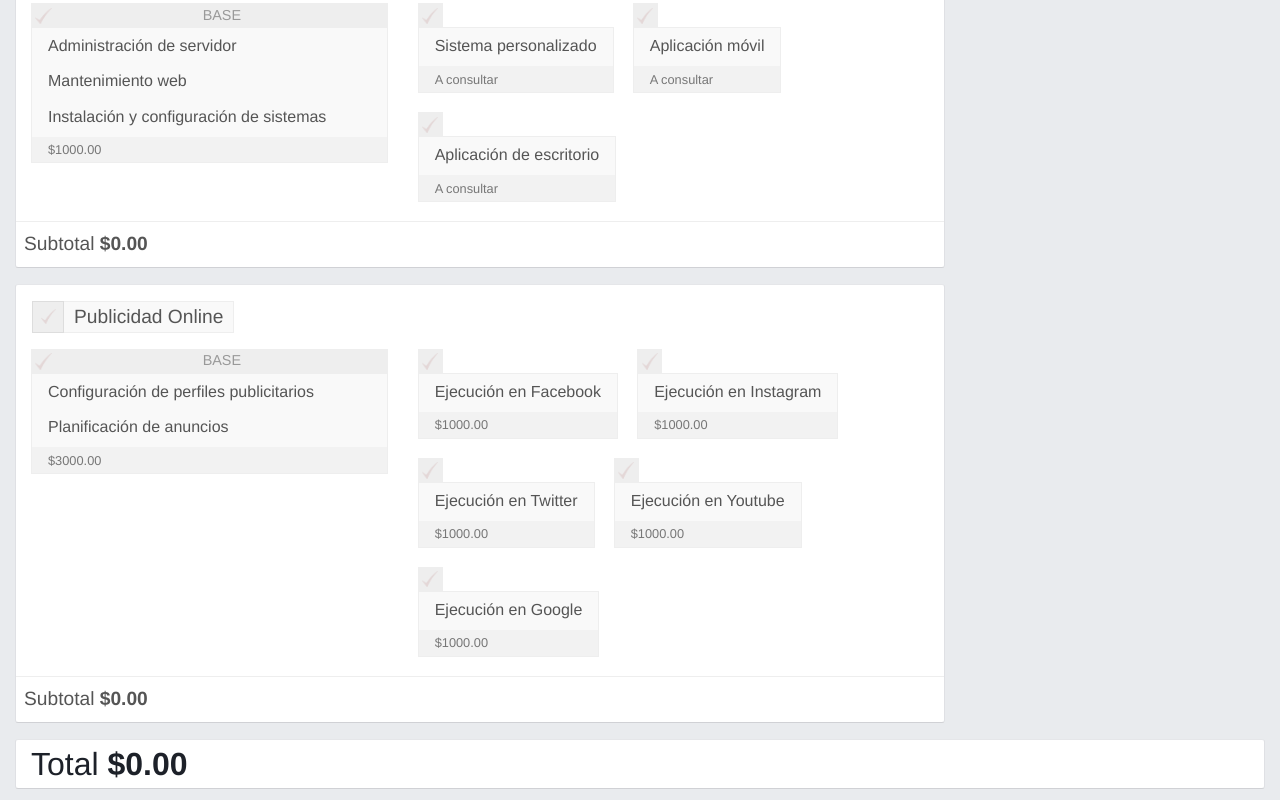
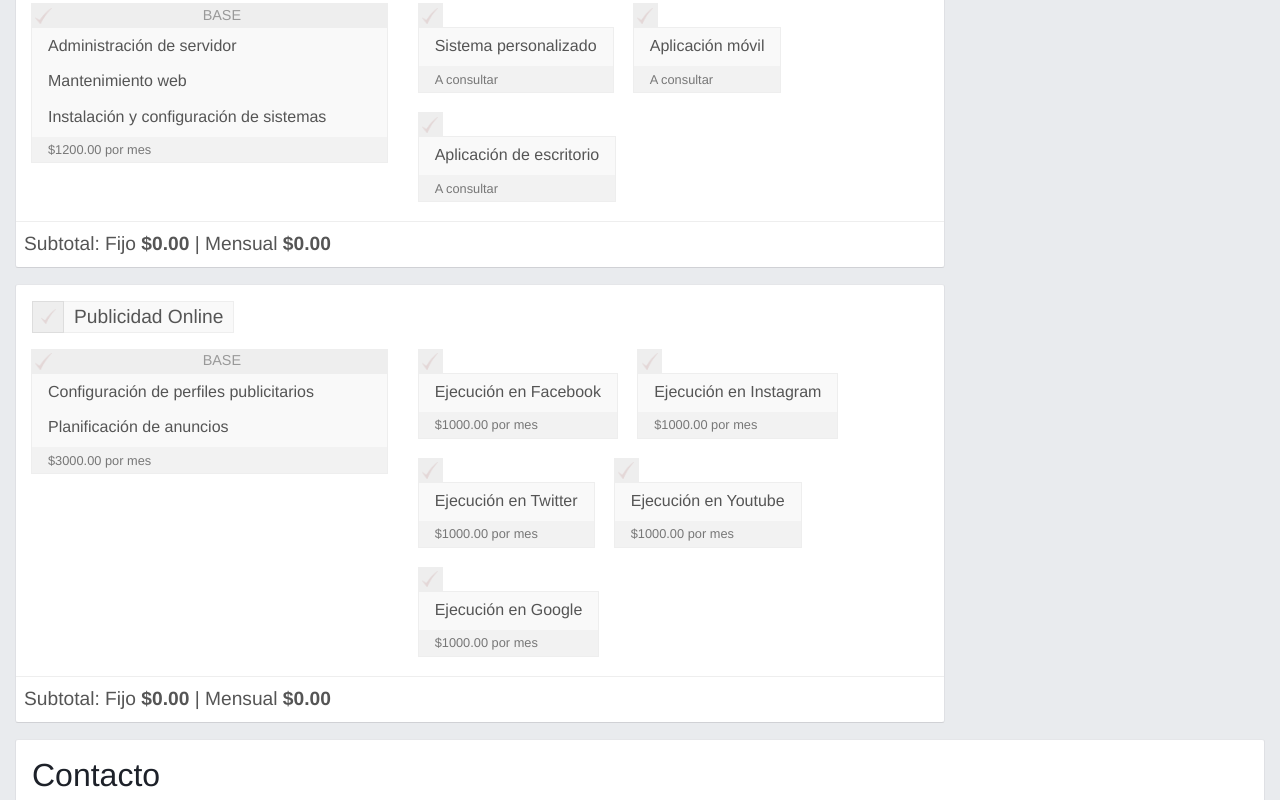
Before and after one commit to aboglioli/presupuestador, an Angular app: page / in a window 1280 px wide. Shown: the part 1700-2500 px from the top of the page. Built offline with nearby package versions, Linux system fonts and the light colour scheme.

Commit message:
Add priceType to Item to distingish between 'fixed' and 'montlhy' price

```diff
--- a/src/app/app.component.html
+++ b/src/app/app.component.html
@@ -4,18 +4,6 @@
   </header>
 
   <app-services [services]="services"></app-services>
-
-  <div class="panel panel-total">
-    <div class="body">
-      <div class="container-fluid">
-        <div class="row">
-          <div class="col">
-            Total <span class="total">${{total(services).toFixed(2)}}</span>
-          </div>
-        </div>
-      </div>
-    </div>
-  </div>
 
   <app-contact
     (contactData)="contactData = $event"
--- a/src/app/app.component.scss
+++ b/src/app/app.component.scss
@@ -1,6 +1,6 @@
 .panel-total {
   .body {
-    font-size: 2rem;
+    font-size: 1rem;
 
     .total {
       font-weight: bold;
--- a/src/app/app.component.ts
+++ b/src/app/app.component.ts
@@ -25,46 +25,46 @@ export class AppComponent implements OnInit {
       {
         title: 'Web',
         items: [
-          {title: ['UX/UI', 'SEO', 'Servidor y dominio'], price: 4000},
-          {title: ['Landing page'], price: 0.0},
-          {title: ['Web personalizada'], price: 0.0},
-          {title: ['E-commerce'], price: 0.0},
+          {title: ['UX/UI', 'SEO', 'Servidor y dominio'], price: 4000, priceType: 'monthly'},
+          {title: ['Landing page'], price: 4000.0, priceType: 'fixed'},
+          {title: ['Web personalizada'], price: 6000.0, priceType: 'fixed'},
+          {title: ['E-commerce'], price: 20000.0, priceType: 'fixed'},
         ]
       },
       {
         title: 'Marketing',
         items: [
-          {title: ['Análsis de mercado', 'Análisis de competencia', 'Análisis de público objetivo', 'Segmentación y posicionamiento', 'Definición de plan estratégico', ], price: 2000},
-          {title: ['Asesoría de Marketing Digital'], price: 0.0},
-          {title: ['Marketing en punto de venta'], price: 0.0}
+          {title: ['Análsis de mercado', 'Análisis de competencia', 'Análisis de público objetivo', 'Segmentación y posicionamiento', 'Definición de plan estratégico', ], price: 2000, priceType: 'monthly'},
+          {title: ['Asesoría de Marketing Digital'], price: 2000.0, priceType: 'fixed'},
+          {title: ['Marketing en punto de venta'], price: 2000.0, priceType: 'monthly'}
         ]
       },
       {
         title: 'Diseño',
         items: [
-          {title: ['Identidad e Imagen Corporativa', 'Manual de Marca'], price: 4000},
-          {title: ['Papelería comercial'], price: 0.0},
-          {title: ['Cartelería'], price: 0.0},
-          {title: ['Merchandising'], price: 0.0},
-          {title: ['Diseño de punto de venta'], price: 0.0},
-          {title: ['Banners'], price: 0.0},
-          {title: ['Diseño de revistas, folletos y diarios'], price: 0.0},
+          {title: ['Identidad e Imagen Corporativa', 'Manual de Marca'], price: 4000, priceType: 'fixed'},
+          {title: ['Papelería comercial'], price: 500.0, priceType: 'fixed'},
+          {title: ['Cartelería'], price: 500.0, priceType: 'fixed'},
+          {title: ['Merchandising'], price: 1000.0, priceType: 'fixed'},
+          {title: ['Diseño de punto de venta'], price: 1500.0, priceType: 'fixed'},
+          {title: ['Banners'], price: 350.0, priceType: 'fixed'},
+          {title: ['Diseño de revistas, folletos y diarios'], price: 500.0, priceType: 'fixed'},
         ]
       },
       {
         title: 'Redes Sociales',
         items: [
-          {title: ['Configuración de cuentas', 'Atención al cliente', 'Generación de base de datos', 'Gestión de Facebook', 'Generación de contenido'], price: 4000},
-          {title: ['Gestión de Instagram'], price: 1000},
-          {title: ['Gestión de Twitter'], price: 1000},
-          {title: ['Gestión de Youtube'], price: 1000},
-          {title: ['Diseño de flyers'], price: 1000},
+          {title: ['Configuración de cuentas', 'Atención al cliente', 'Generación de base de datos', 'Gestión de Facebook', 'Generación de contenido'], price: 4000, priceType: 'monthly'},
+          {title: ['Gestión de Instagram'], price: 1000, priceType: 'monthly'},
+          {title: ['Gestión de Twitter'], price: 1000, priceType: 'monthly'},
+          {title: ['Gestión de Youtube'], price: 1000, priceType: 'monthly'},
+          {title: ['Diseño de flyers'], price: 1000, priceType: 'monthly'},
         ]
       },
       {
         title: 'Desarrollo/Sistemas',
         items: [
-          {title: ['Administración de servidor', 'Mantenimiento web', 'Instalación y configuración de sistemas', ], price: 1000},
+          {title: ['Administración de servidor', 'Mantenimiento web', 'Instalación y configuración de sistemas', ], price: 1200, priceType: 'monthly'},
           {title: ['Sistema personalizado']},
           {title: ['Aplicación móvil']},
           {title: ['Aplicación de escritorio']}
@@ -73,12 +73,12 @@ export class AppComponent implements OnInit {
       {
         title: 'Publicidad Online',
         items: [
-          {title: ['Configuración de perfiles publicitarios', 'Planificación de anuncios'], price: 3000},
-          {title: ['Ejecución en Facebook'], price: 1000},
-          {title: ['Ejecución en Instagram'], price: 1000},
-          {title: ['Ejecución en Twitter'], price: 1000},
-          {title: ['Ejecución en Youtube'], price: 1000},
-          {title: ['Ejecución en Google'], price: 1000},
+          {title: ['Configuración de perfiles publicitarios', 'Planificación de anuncios'], price: 3000, priceType: 'monthly'},
+          {title: ['Ejecución en Facebook'], price: 1000, priceType: 'monthly'},
+          {title: ['Ejecución en Instagram'], price: 1000, priceType: 'monthly'},
+          {title: ['Ejecución en Twitter'], price: 1000, priceType: 'monthly'},
+          {title: ['Ejecución en Youtube'], price: 1000, priceType: 'monthly'},
+          {title: ['Ejecución en Google'], price: 1000, priceType: 'monthly'},
         ]
       }
     ];
@@ -88,7 +88,7 @@ export class AppComponent implements OnInit {
     const services = selectedServices(this.services)
       .reduce((obj, service) => {
         const serviceItems = service.items.reduce((obj, item) => {
-          const itemPrice = item.price !== undefined ? `\$ ${item.price.toFixed(2)}` : 'A consultar';
+          const itemPrice = item.price !== undefined ? `\$ ${item.price.toFixed(2)} (${item.priceType === 'fixed' ? 'Fijo' : 'Mensual'})` : 'A consultar';
           obj[item.title.join(', ')] = itemPrice;
           return obj;
         }, {});
@@ -101,7 +101,10 @@ export class AppComponent implements OnInit {
     const data = {
       contact: this.contactData,
       services,
-      total: `\$ ${servicesTotal.toFixed(2)}`
+      total: {
+        fixed: `\$ ${servicesTotal.fixed.toFixed(2)}`,
+        monthly: `\$ ${servicesTotal.monthly.toFixed(2)}`
+      }
     };
 
     this.http.post('https://ideenegocios.com.ar:3001/idee-negocios', data)
--- a/src/app/models.ts
+++ b/src/app/models.ts
@@ -1,6 +1,7 @@
 export interface Item {
   title: string[];
   price?: number;
+  priceType?: 'fixed' | 'monthly';
   selected?: boolean;
 }
 
--- a/src/app/service-item.component.html
+++ b/src/app/service-item.component.html
@@ -10,7 +10,9 @@
 
   <div class="right" [class.selected]="item.selected">
     <h3 *ngFor="let title of item.title" class="title">{{title}}</h3>
-    <span *ngIf="item.price !== undefined; else noPrice" class="price">${{item.price.toFixed(2)}}</span>
+    <span *ngIf="item.price !== undefined; else noPrice" class="price">
+      ${{item.price.toFixed(2)}} <span *ngIf="item.priceType === 'monthly'">por mes</span>
+    </span>
     <ng-template #noPrice><span class="price">A consultar</span></ng-template>
   </div>
 </div>
--- a/src/app/service.component.html
+++ b/src/app/service.component.html
@@ -24,6 +24,6 @@
   </div>
 
   <div class="footer">
-    Subtotal <span class="subtotal">${{subtotal(service.items).toFixed(2)}}</span>
+    Subtotal: Fijo <span class="subtotal">${{subtotal(service.items).fixed.toFixed(2)}}</span> | Mensual <span class="subtotal">${{subtotal(service.items).monthly.toFixed(2)}}</span>
   </div>
 </div>
--- a/src/app/total.component.html
+++ b/src/app/total.component.html
@@ -17,6 +17,6 @@
     </div>
   </div>
   <div class="footer">
-    Total <span class="total">${{total().toFixed(2)}}</span>
+    Total: Fijo <span class="total">${{total().fixed.toFixed(2)}}</span> | Mensual <span class="total">${{total().monthly.toFixed(2)}}</span>
   </div>
 </div>
--- a/src/app/utils.ts
+++ b/src/app/utils.ts
@@ -13,18 +13,26 @@ export function selectedServices(services: Service[]) {
     .filter(service => service.items.length > 0);
 }
 
-export function subtotal(items: Item[]) {
+export function subtotal(items: Item[]): {fixed: number, monthly: number} {
   return items.reduce((price, item) => {
     if(item.selected && typeof item.price === 'number') {
-      return price + item.price;
+      return {
+        fixed: item.priceType === 'fixed' ? price.fixed + item.price : price.fixed,
+        monthly: item.priceType === 'monthly' ? price.monthly + item.price : price.monthly
+      };
     }
 
     return price;
-  }, 0);
+  }, {fixed: 0.0, monthly: 0.0});
 }
 
-export function total(services: Service[]) {
-  return services.reduce((price, service) => {
-    return price + subtotal(service.items);
-  }, 0);
+export function total(services: Service[]): {fixed: number, monthly: number} {
+  return {
+    fixed: services.reduce((price, service) => {
+      return price + subtotal(service.items).fixed;
+    }, 0),
+    monthly: services.reduce((price, service) => {
+      return price + subtotal(service.items).monthly;
+    }, 0)
+  };
 }
--- a/src/styles.scss
+++ b/src/styles.scss
@@ -191,7 +191,7 @@ h1 {
 .panel {
   &.panel-total {
     .footer {
-      font-size: 2rem;
+      font-size: 1rem;
 
       .total {
         font-weight: bold;
```
